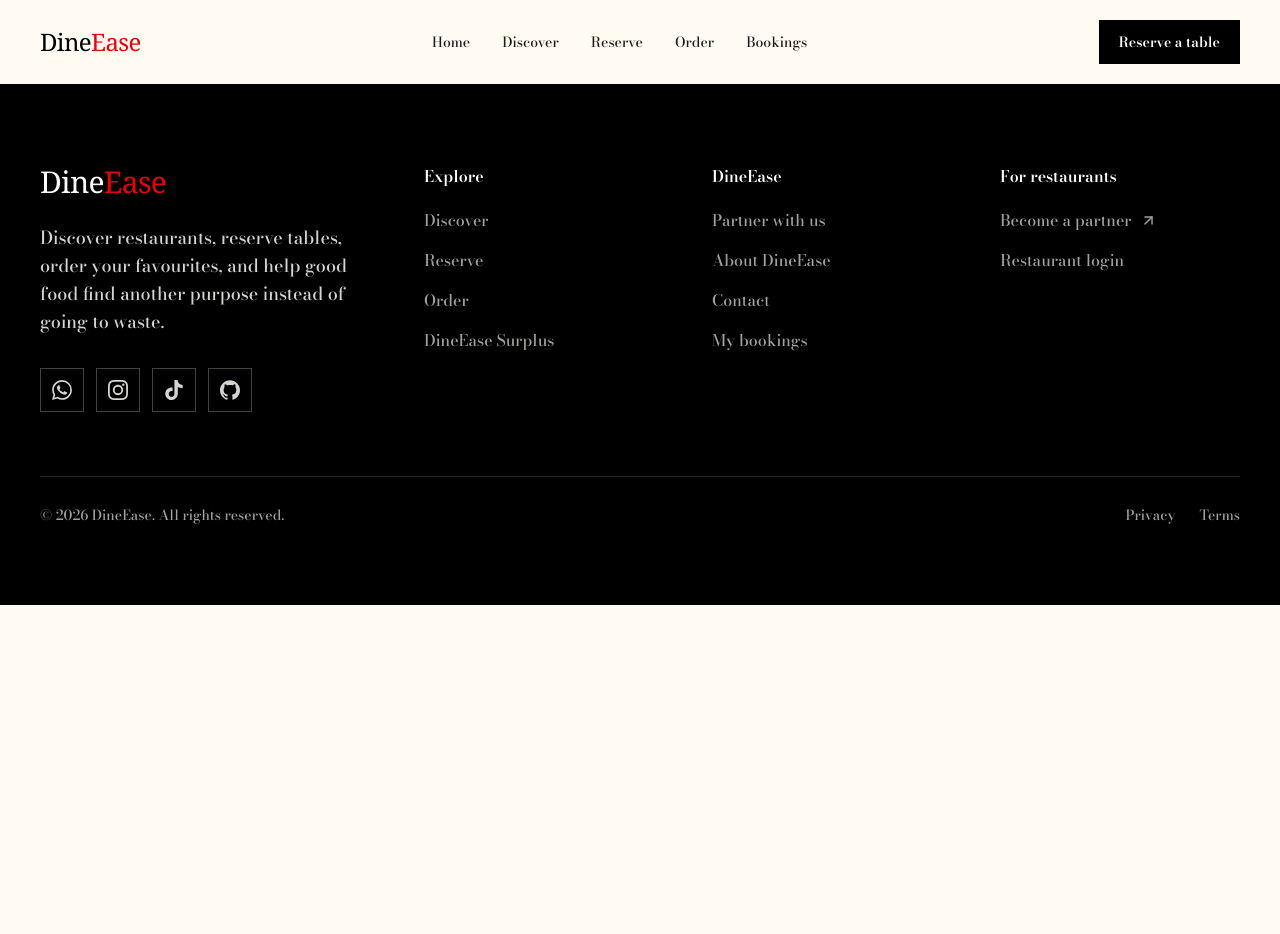
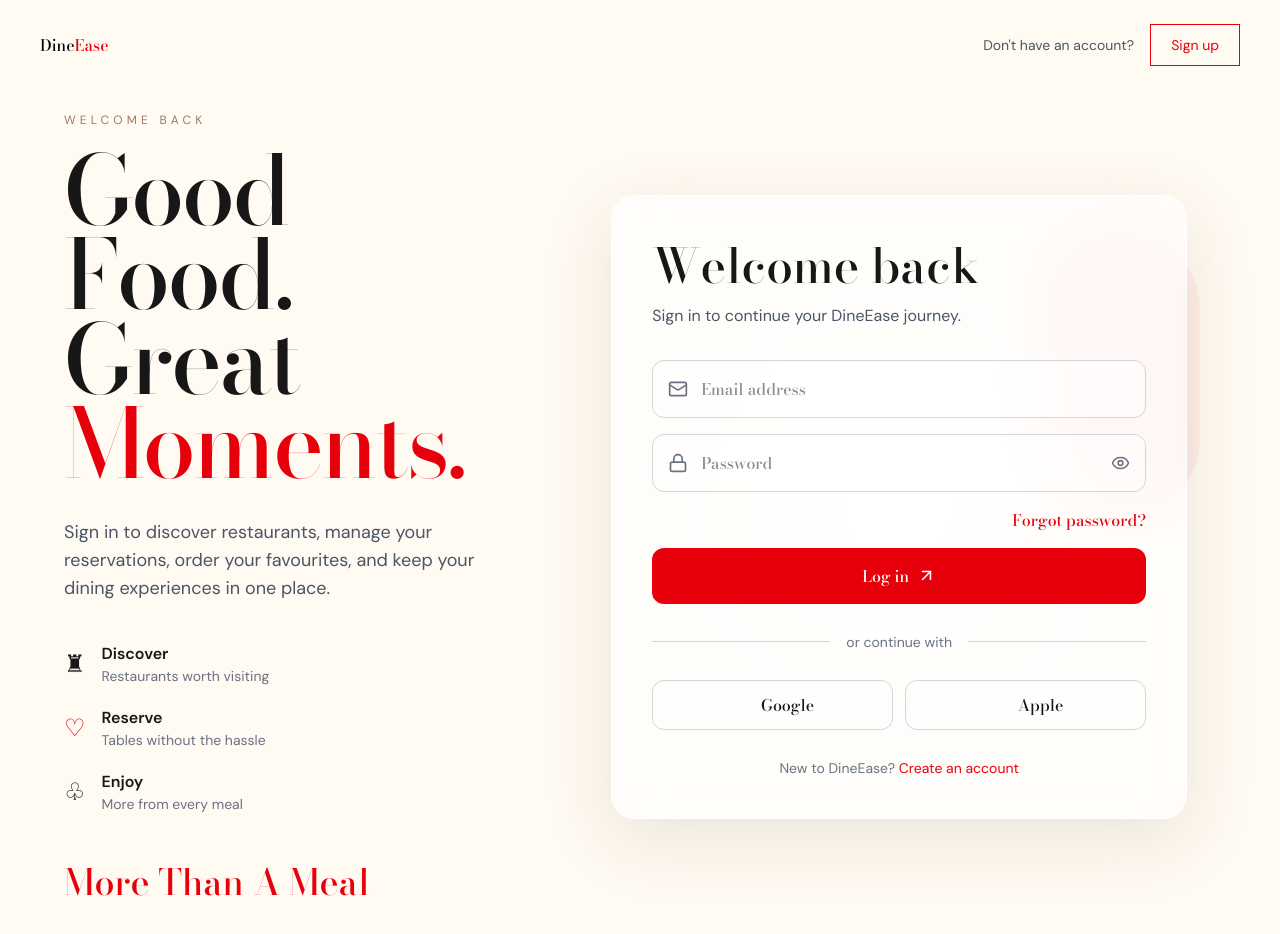
Before and after one commit to Dave-Dev1414/DineEase, a React (Vite) app in the folder frontend/: page /login in a window 1280 px wide. Shown: the top 934 px of the page. Before the commit the page ends 800 px from the top, so only its background shows below. Built offline with nearby package versions, Linux system fonts and the light colour scheme; some icons are missing.

Commit message:
Add login page and update frontend layout

```diff
--- a/frontend/src/App.jsx
+++ b/frontend/src/App.jsx
@@ -9,10 +9,13 @@ import Signup from "./pages/Signup"
 import VerifyEmail from "./pages/VerifyEmail"
 import CheckYourEmail from "./pages/CheckYourEmail"
 import Footer from "./components/Footer"
+import Login from "./pages/Login"
 
 function AppContent() {
   const location = useLocation()
-  const hideLayout = location.pathname === "/signup"
+ const hideLayout =
+  location.pathname === "/signup" ||
+  location.pathname === "/login"
 
   return (
     <>
@@ -27,6 +30,7 @@ function AppContent() {
         <Route path="/signup" element={<Signup />} />
         <Route path="/verify-email" element={<VerifyEmail />} />
         <Route path="/check-email" element={<CheckYourEmail />} />
+        <Route path="/login" element={<Login />} />
       </Routes>
 
       {!hideLayout && <Footer />}
--- a/frontend/src/index.css
+++ b/frontend/src/index.css
@@ -156,3 +156,7 @@ img {
     transform: translateY(0);
   }
 }
+input[type="password"]::-ms-reveal,
+input[type="password"]::-ms-clear {
+  display: none;
+}
--- a/frontend/src/pages/Home.jsx
+++ b/frontend/src/pages/Home.jsx
@@ -1,7 +1,7 @@
 import { useEffect, useRef, useState } from "react"
 import { Link } from "react-router-dom"
 import { ArrowUpRight } from "lucide-react"
-import Footer from "../components/Footer"
+
 
 function Home() {
   const crossRef = useRef(null)
@@ -481,7 +481,7 @@ const [restaurantsVisible, setRestaurantsVisible] = useState(false)
   </div>
 </section>
 
-    <Footer />
+
 
 
     </main>
--- /dev/null
+++ b/frontend/src/pages/Login.jsx
@@ -0,0 +1,259 @@
+import { ArrowUpRight, Eye, EyeOff, Mail, Lock } from "lucide-react"
+import { SiGoogle, SiApple } from "@icons-pack/react-simple-icons"
+import { useState } from "react"
+import { useNavigate } from "react-router-dom"
+import DineEaseNotification from "../components/DineEaseNotification"
+
+function Login() {
+  const navigate = useNavigate()
+
+  const [showPassword, setShowPassword] = useState(false)
+  const [notification, setNotification] = useState("")
+
+  const [email, setEmail] = useState("")
+  const [password, setPassword] = useState("")
+
+  const handleSubmit = (e) => {
+    e.preventDefault()
+
+    if (!email.trim()) {
+      setNotification("Please enter your email address.")
+      return
+    }
+
+    if (!password) {
+      setNotification("Please enter your password.")
+      return
+    }
+
+    setNotification("Login will be connected to your account soon.")
+  }
+
+  return (
+    <main className="min-h-screen bg-[#fffaf2] text-[#171717] overflow-hidden">
+
+      <DineEaseNotification
+        message={notification}
+        onClose={() => setNotification("")}
+      />
+
+      <header className="absolute top-0 left-0 w-full z-20 px-6 md:px-10 py-6 flex items-center justify-between">
+        <button
+          type="button"
+          onClick={() => navigate("/")}
+          className="font-[Bodoni_Moda] text-3xl"
+        >
+          <span className="text-black">Dine</span>
+          <span className="text-red-600">Ease</span>
+        </button>
+
+        <div className="flex items-center gap-4 font-[DM_Sans] text-sm">
+          <span className="hidden sm:block text-gray-600">
+            Don't have an account?
+          </span>
+
+          <button
+            type="button"
+            onClick={() => navigate("/signup")}
+            className="border border-red-600 text-red-600 px-5 py-2.5 hover:bg-red-600 hover:text-white transition-colors duration-200"
+          >
+            Sign up
+          </button>
+        </div>
+      </header>
+
+      <section className="min-h-screen grid lg:grid-cols-[0.9fr_1.1fr] items-center px-6 md:px-10 lg:px-16 pt-28 pb-12">
+
+        <div className="max-w-xl mx-auto lg:mx-0 w-full z-10">
+
+          <p className="font-[DM_Sans] text-xs tracking-[0.35em] text-[#9b7b62] uppercase mb-5">
+            Welcome back
+          </p>
+
+          <h1 className="font-[Bodoni_Moda] text-6xl md:text-7xl xl:text-8xl leading-[0.88] tracking-tight">
+            Good
+            <br />
+            Food.
+            <br />
+            Great
+            <br />
+            <span className="text-red-600">Moments.</span>
+          </h1>
+
+          <p className="font-[DM_Sans] text-gray-600 text-base md:text-lg leading-7 max-w-md mt-8">
+            Sign in to discover restaurants, manage your reservations, order
+            your favourites, and keep your dining experiences in one place.
+          </p>
+
+          <div className="mt-10 space-y-5 font-[DM_Sans]">
+
+            <div className="flex items-center gap-4">
+              <span className="text-2xl">♜</span>
+              <div>
+                <p className="font-semibold">Discover</p>
+                <p className="text-sm text-gray-500">
+                  Restaurants worth visiting
+                </p>
+              </div>
+            </div>
+
+            <div className="flex items-center gap-4">
+              <span className="text-2xl text-red-600">♡</span>
+              <div>
+                <p className="font-semibold">Reserve</p>
+                <p className="text-sm text-gray-500">
+                  Tables without the hassle
+                </p>
+              </div>
+            </div>
+
+            <div className="flex items-center gap-4">
+              <span className="text-2xl">♧</span>
+              <div>
+                <p className="font-semibold">Enjoy</p>
+                <p className="text-sm text-gray-500">
+                  More from every meal
+                </p>
+              </div>
+            </div>
+
+          </div>
+
+          <p className="font-[Bodoni_Moda] italic text-4xl text-red-600 mt-12">
+            More Than A Meal
+          </p>
+
+        </div>
+
+        <div className="relative flex items-center justify-center min-h-[650px]">
+
+          <div className="absolute inset-0 bg-[radial-gradient(circle_at_center,rgba(255,255,255,0.9),transparent_65%)]"></div>
+
+          <div className="relative z-10 w-full max-w-xl">
+
+            <div className="bg-white/55 backdrop-blur-xl border border-white/80 shadow-[0_20px_70px_rgba(100,70,40,0.12)] rounded-3xl p-7 md:p-10">
+
+              <h2 className="font-[Bodoni_Moda] text-4xl md:text-5xl leading-tight">
+                Welcome back
+              </h2>
+
+              <p className="font-[DM_Sans] text-gray-600 mt-2 mb-8">
+                Sign in to continue your DineEase journey.
+              </p>
+
+              <form onSubmit={handleSubmit} className="space-y-4">
+
+                <div className="relative">
+                  <Mail className="absolute left-4 top-1/2 -translate-y-1/2 w-5 h-5 text-gray-500" />
+
+                  <input
+                    type="email"
+                    placeholder="Email address"
+                    value={email}
+                    onChange={e => setEmail(e.target.value)}
+                    className="w-full bg-white/45 border border-gray-300 rounded-xl pl-12 pr-4 py-4 font-[DM_Sans] outline-none focus:border-red-600 focus:ring-1 focus:ring-red-600 transition"
+                  />
+                </div>
+
+                <div className="relative">
+                  <Lock className="absolute left-4 top-1/2 -translate-y-1/2 w-5 h-5 text-gray-500" />
+
+                  <input
+                    type={showPassword ? "text" : "password"}
+                    placeholder="Password"
+                    value={password}
+                    onChange={e => setPassword(e.target.value)}
+                    className="w-full bg-white/45 border border-gray-300 rounded-xl pl-12 pr-12 py-4 font-[DM_Sans] outline-none focus:border-red-600 focus:ring-1 focus:ring-red-600 transition"
+                  />
+
+                  <button
+                    type="button"
+                    onClick={() => setShowPassword(!showPassword)}
+                    className="absolute right-4 top-1/2 -translate-y-1/2 text-gray-500 hover:text-black"
+                    aria-label={showPassword ? "Hide password" : "Show password"}
+                  >
+                    {showPassword ? <EyeOff size={19} /> : <Eye size={19} />}
+                  </button>
+                </div>
+
+                <div className="flex justify-end">
+                  <button
+                    type="button"
+                    onClick={() => setNotification("Password recovery will be available soon.")}
+                    className="font-[DM_Sans] text-sm text-red-600 hover:text-red-700 transition-colors"
+                  >
+                    Forgot password?
+                  </button>
+                </div>
+
+                <button
+                  type="submit"
+                  className="w-full bg-red-600 hover:bg-red-700 text-white py-4 rounded-xl font-[DM_Sans] font-semibold flex items-center justify-center gap-2 transition-colors duration-200"
+                >
+                  Log in
+                  <ArrowUpRight size={19} />
+                </button>
+
+              </form>
+
+              <div className="flex items-center gap-4 my-7">
+                <div className="h-px bg-gray-300 flex-1"></div>
+
+                <span className="font-[DM_Sans] text-sm text-gray-500">
+                  or continue with
+                </span>
+
+                <div className="h-px bg-gray-300 flex-1"></div>
+              </div>
+
+              <div className="grid grid-cols-2 gap-3">
+
+                <button
+                  type="button"
+                  onClick={() => setNotification("Google sign in will be available soon.")}
+                  className="border border-gray-300 bg-white/40 py-3 rounded-xl font-[DM_Sans] font-semibold flex items-center justify-center gap-3 hover:bg-red-600 hover:text-white hover:border-red-600 active:bg-red-700 transition-all duration-200"
+                >
+                  <SiGoogle size={18} />
+                  Google
+                </button>
+
+                <button
+                  type="button"
+                  onClick={() => setNotification("Apple sign in will be available soon.")}
+                  className="border border-gray-300 bg-white/40 py-3 rounded-xl font-[DM_Sans] font-semibold flex items-center justify-center gap-3 hover:bg-black hover:text-white hover:border-black active:bg-gray-800 transition-all duration-200"
+                >
+                  <SiApple size={18} />
+                  Apple
+                </button>
+
+              </div>
+
+              <p className="font-[DM_Sans] text-sm text-gray-500 text-center leading-5 mt-7">
+                New to DineEase?
+                {" "}
+                <button
+                  type="button"
+                  onClick={() => navigate("/signup")}
+                  className="text-red-600 font-semibold hover:text-red-700 transition-colors"
+                >
+                  Create an account
+                </button>
+              </p>
+
+            </div>
+
+          </div>
+
+          <div className="absolute right-0 xl:right-4 top-12 w-40 h-72 pointer-events-none hidden xl:block">
+            <div className="w-full h-full rounded-full bg-red-600/5"></div>
+          </div>
+
+        </div>
+
+      </section>
+
+    </main>
+  )
+}
+
+export default Login
```
